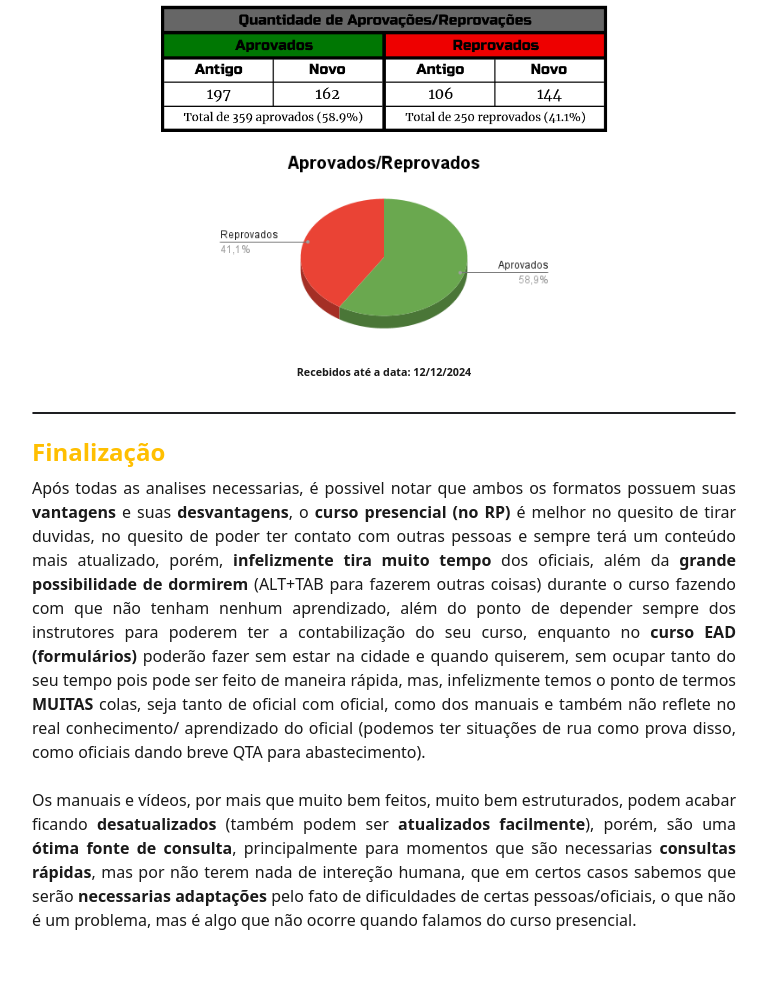
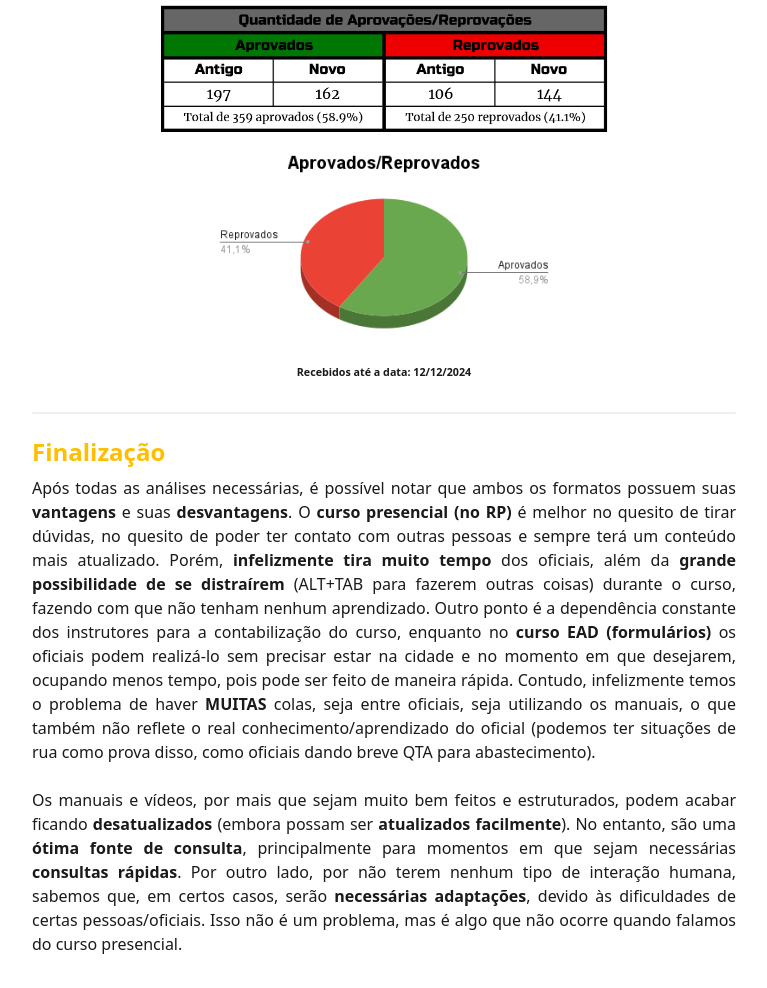
Before and after one commit to Matheuszrl/Cursos, a plain HTML site: page index.html in a window 1280 px wide. Shown: the part 1574-2562 px from the top of the page, without its empty margins (256-1023 px from the left). Drawn offline with Linux system fonts and the light colour scheme.

Commit message:
att visual

```diff
--- a/css/styles.css
+++ b/css/styles.css
@@ -9,6 +9,7 @@
     --borderHighlightDark: #1e1f22;
     --backgroundDark: #f3f4f6;
     --hoverTab: #000000;
+    --borderHR: #efeff0;
 }
 
 [data-theme="dark"] {
@@ -22,6 +23,7 @@
     --borderHighlightDark: #1e1f22;
     --backgroundDark: #2e3035;
     --hoverTab: #ffffff;
+    --borderHR: #1e1f22;
 }
 
 * {
@@ -86,7 +88,7 @@ h3, h4 {
 }
 
 hr {
-    border: 1px solid var(--borderHighlightDark);
+    border: 1px solid var(--borderHR);
     border-radius: 15px;
     margin: 20px 0;
 }
--- a/index.html
+++ b/index.html
@@ -120,7 +120,7 @@
                 <section id="dados">
                     <h2><span class="bold highlight-amarelo">Dados</span></h2>
                     <p>Foram colhidas algumas informações de todos os formulários, sejam eles antigos ou novos, em relação a reprovação, aprovação, cola e até mesmo quantidade
-                        de formulários que já foram enviados
+                        de formulários que já foram enviados.
                     </p><br>
                     <h3>Quantidade de Formulários recebidos</h3>
                     <center>
@@ -138,18 +138,18 @@
                 <hr>
                 <section id="final">
                     <h2><span class="bold highlight-amarelo">Finalização</span></h2>
-                    <p>Após todas as analises necessarias, é possivel notar que ambos os formatos possuem suas <b>vantagens</b> e suas <b>desvantagens</b>, o <b>curso presencial
-                        (no RP)</b> é melhor no quesito de tirar duvidas, no quesito de poder ter contato com outras pessoas e sempre terá um conteúdo mais atualizado, porém,
-                        <b>infelizmente tira muito tempo</b> dos oficiais, além da <b>grande possibilidade de dormirem</b> (ALT+TAB para fazerem outras coisas) durante o curso
-                        fazendo com que não tenham nenhum aprendizado, além do ponto de depender sempre dos instrutores para poderem ter a contabilização do seu curso, enquanto
-                        no <b>curso EAD (formulários)</b> poderão fazer sem estar na cidade e quando quiserem, sem ocupar tanto do seu tempo pois pode ser feito de maneira rápida,
-                        mas, infelizmente temos o ponto de termos <b>MUITAS</b> colas, seja tanto de oficial com oficial, como dos manuais e também não reflete no real conhecimento/
-                        aprendizado do oficial (podemos ter situações de rua como prova disso, como oficiais dando breve QTA para abastecimento).
+                    <p>Após todas as análises necessárias, é possível notar que ambos os formatos possuem suas <b>vantagens</b> e suas <b>desvantagens</b>. O <b>curso presencial
+                        (no RP)</b> é melhor no quesito de tirar dúvidas, no quesito de poder ter contato com outras pessoas e sempre terá um conteúdo mais atualizado. Porém,
+                        <b>infelizmente tira muito tempo</b> dos oficiais, além da <b>grande possibilidade de se distraírem</b> (ALT+TAB para fazerem outras coisas) durante o curso,
+                        fazendo com que não tenham nenhum aprendizado. Outro ponto é a dependência constante dos instrutores para a contabilização do curso, enquanto
+                        no <b>curso EAD (formulários)</b> os oficiais podem realizá-lo sem precisar estar na cidade e no momento em que desejarem, ocupando menos tempo,
+                        pois pode ser feito de maneira rápida. Contudo, infelizmente temos o problema de haver <b>MUITAS</b> colas, seja entre oficiais, seja utilizando os manuais,
+                        o que também não reflete o real conhecimento/aprendizado do oficial (podemos ter situações de rua como prova disso, como oficiais dando breve QTA para abastecimento).
                     </p><br>
-                    <p>Os manuais e vídeos, por mais que muito bem feitos, muito bem estruturados, podem acabar ficando <b>desatualizados</b> (também podem ser <b>atualizados
-                        facilmente</b>), porém, são uma <b>ótima fonte de consulta</b>, principalmente para momentos que são necessarias <b>consultas rápidas</b>, mas por não
-                        terem nada de intereção humana, que em certos casos sabemos que serão <b>necessarias adaptações</b> pelo fato de dificuldades de certas pessoas/oficiais,
-                        o que não é um problema, mas é algo que não ocorre quando falamos do curso presencial.
+                    <p>Os manuais e vídeos, por mais que sejam muito bem feitos e estruturados, podem acabar ficando <b>desatualizados</b> (embora possam ser <b>atualizados
+                        facilmente</b>). No entanto, são uma <b>ótima fonte de consulta</b>, principalmente para momentos em que sejam necessárias <b>consultas rápidas</b>.
+                        Por outro lado, por não terem nenhum tipo de interação humana, sabemos que, em certos casos, serão <b>necessárias adaptações</b>, devido às dificuldades
+                        de certas pessoas/oficiais. Isso não é um problema, mas é algo que não ocorre quando falamos do curso presencial.
                     </p>
                 </section>
             </div>
```
